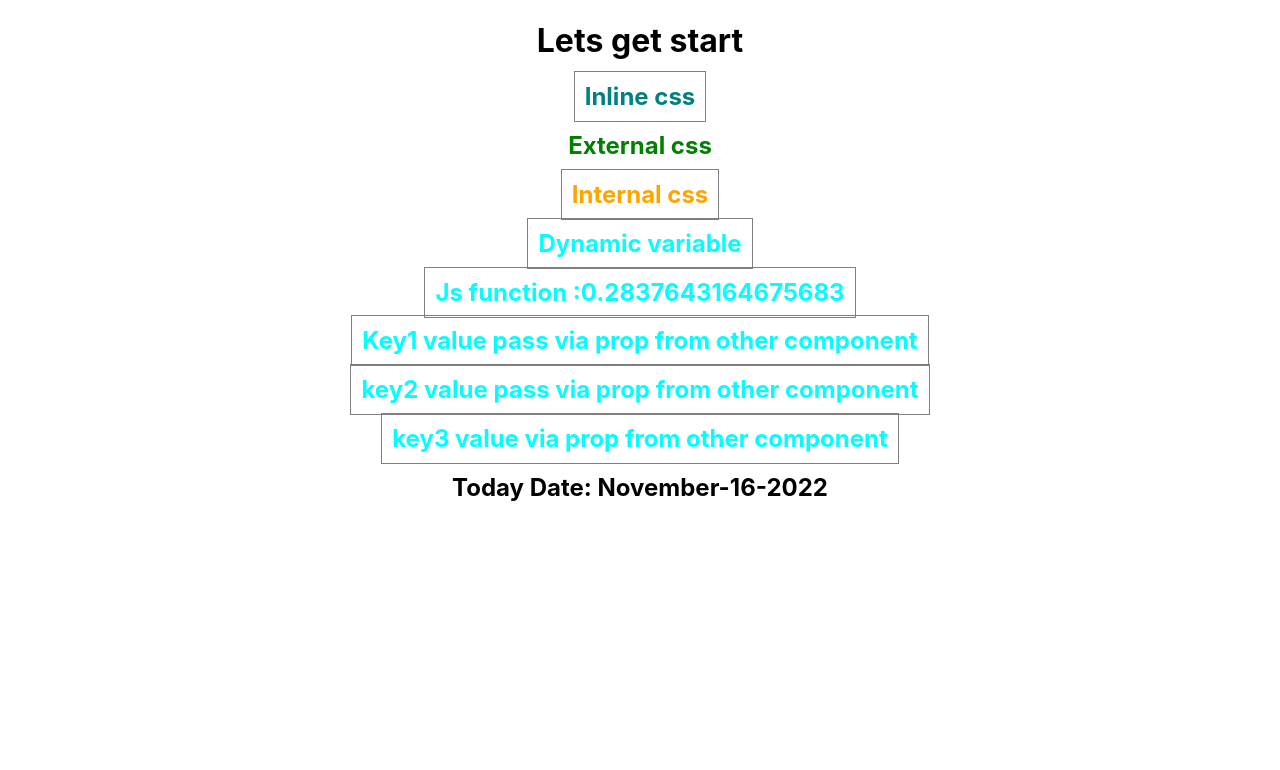
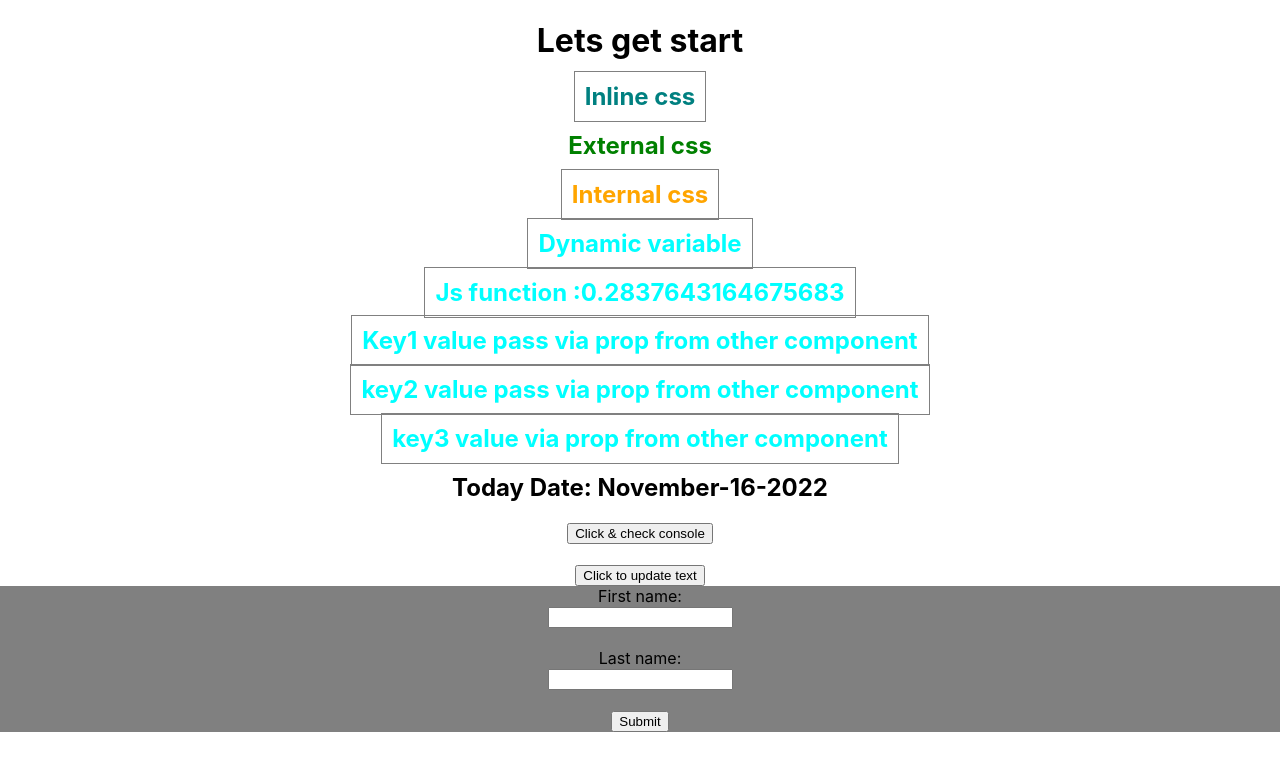
Before and after one commit to RohitSharma0077/react-app-begin, a React (Create React App) app: page / in a window 1280 px wide. Shown: the top 770 px of the page. Built offline with nearby package versions, Linux system fonts and the light colour scheme.

Commit message:
updating

```diff
--- a/src/components/CardWrapper.js
+++ b/src/components/CardWrapper.js
@@ -1,6 +1,6 @@
 
 
-function CardWrapper(props){
+ const CardWrapper = (props) => {
 
     return(
 
--- a/src/components/DateReusableComponent.js
+++ b/src/components/DateReusableComponent.js
@@ -1,4 +1,6 @@
-function DateReusableComponent(){
+
+
+const DateReusableComponent = () => {
 
     const month = new Date().toLocaleDateString('en-US', {month: 'long'});
     const day = new Date().toLocaleDateString('en-US', {day: '2-digit'});
--- a/src/components/FirstComponent.js
+++ b/src/components/FirstComponent.js
@@ -1,11 +1,26 @@
 import DateReusableComponent from './DateReusableComponent';
+import FormComponent from './FormComponent';
 import CardWrapper from './CardWrapper';
+import { useState } from 'react';
 
-function FirstComponent(props){
+// function FirstComponent(props){
+    const FirstComponent = (props) => {
 
     const style_var_internal = {padding:'10px 10px', border:'1px solid grey',  color:'orange'};
     const style_var = {padding:'10px 10px', border:'1px solid grey',  color:'cyan'};
     const text1 = 'Dynamic variable';
+
+    // use destructuring
+    const [current_var, updateVar ] = useState(props.key1);
+
+    const clickHandler = () => {
+        console.log('button clicked !!!');
+    }
+
+    const clickUpdatetextHandler = () => {
+        updateVar('Updated !!! Key1 value pass via prop from other component')
+        console.log('updated !!!');
+    }
 
     return(
 
@@ -28,10 +43,13 @@ function FirstComponent(props){
             <h2><span style={style_var_internal}>Internal css</span></h2>
             <h2><span style={style_var}>{ text1 }</span></h2>
             <h2><span style={style_var}>{'Js function :' + Math.random()}</span></h2>
-        <h2><span style={style_var}>{props.key1}</span></h2>
+            <h2><span style={style_var}>{current_var}</span></h2>
             <h2><span style={style_var}>{props.key2}</span></h2>
             <h2><span style={style_var}>{props.key3}</span></h2>
             <DateReusableComponent></DateReusableComponent>
+            <button onClick={ clickHandler }>Click & check console</button><br/><br/>
+            <button onClick={ clickUpdatetextHandler }>Click to update text</button>
+            <FormComponent></FormComponent>
     </CardWrapper>
     );
 }
--- /dev/null
+++ b/src/components/FormComponent.js
@@ -0,0 +1,77 @@
+import { useState } from 'react';
+const FormComponent = () => {
+
+    // use destructuring
+    const [Current_fname_val, updateFnameField ] = useState('');
+    const [Current_lname_val, updateLnameField ] = useState('');
+
+    // or instead of creating different use states, use only one
+    // const [userInput, setuserInput ] = useState({
+    //     Current_fname_val: '',
+    //     Current_lname_val : ''
+    // });
+
+
+    const inputFnameChange = (event) => {
+
+        updateFnameField(event.target.value);
+
+         // use spreading operator to copy/hold the previous state values
+        //  setuserInput({
+        //     ...userInput,
+        //     Current_fname_val:event.target.value,
+        // });
+        // or we can define like this also
+        //  setuserInput((prev_stat) => {
+        //         return { ...prev_stat,  Current_fname_val:event.target.value  }
+        //  });
+
+    }
+
+    const inputLnameChange = (event) => {
+        updateLnameField(event.target.value);
+
+         // use spreading operator to copy/hold the previous state values
+        //  setuserInput({
+        //     ...userInput,
+        //     Current_lname_val:event.target.value,
+        // });
+
+         // or we can define like this also
+    //      setuserInput((prev_stat) => {
+    //         return { ...prev_stat,  Current_lname_val:event.target.value  }
+    //  });
+    }
+
+    const formSubmitHandler = (event) => {
+        event.preventDefault();
+
+        const all_form_data ={
+            fname: Current_fname_val,
+            lname: Current_lname_val,
+        }
+
+        console.log(all_form_data);
+
+        // reset the form after submit all fields : two way binding
+        updateFnameField('');
+        updateLnameField('');
+    }
+
+return(
+
+        <div style={{background:"grey"}}>
+             <form onSubmit={formSubmitHandler}>
+                <label for="fname">First name:</label><br/>
+                <input type="text" value={Current_fname_val} className="fname" onChange={inputFnameChange}/><br/><br/>
+                <label for="lname">Last name:</label><br/>
+                <input type="text" value={Current_lname_val} className="lname" onChange={inputLnameChange}/><br/><br/>
+                <input type="submit" value="Submit"/>
+            </form>
+        </div>
+
+
+);
+}
+
+export default FormComponent;
```
Lines whose indentation alone changed are shown as unchanged.
